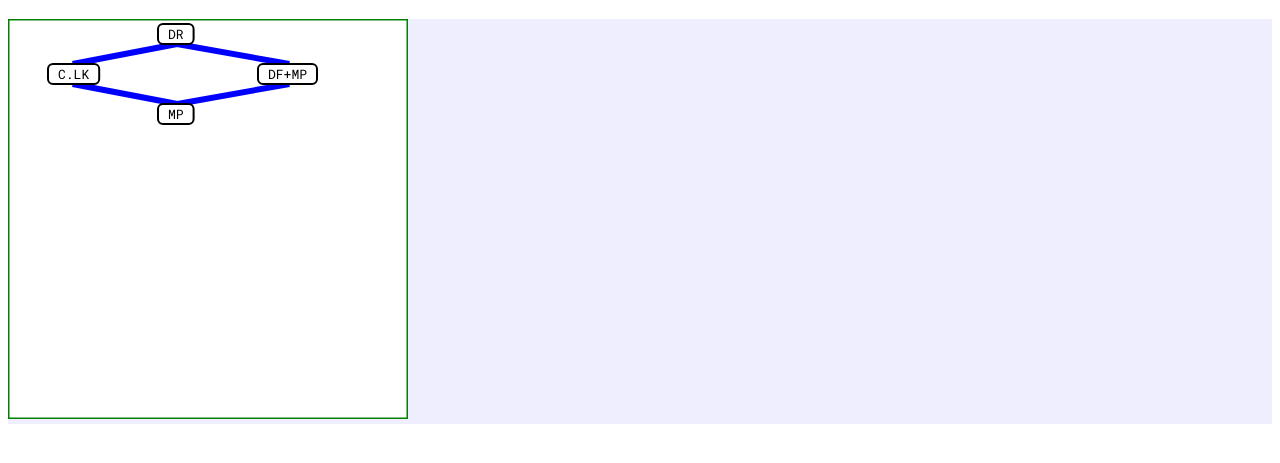
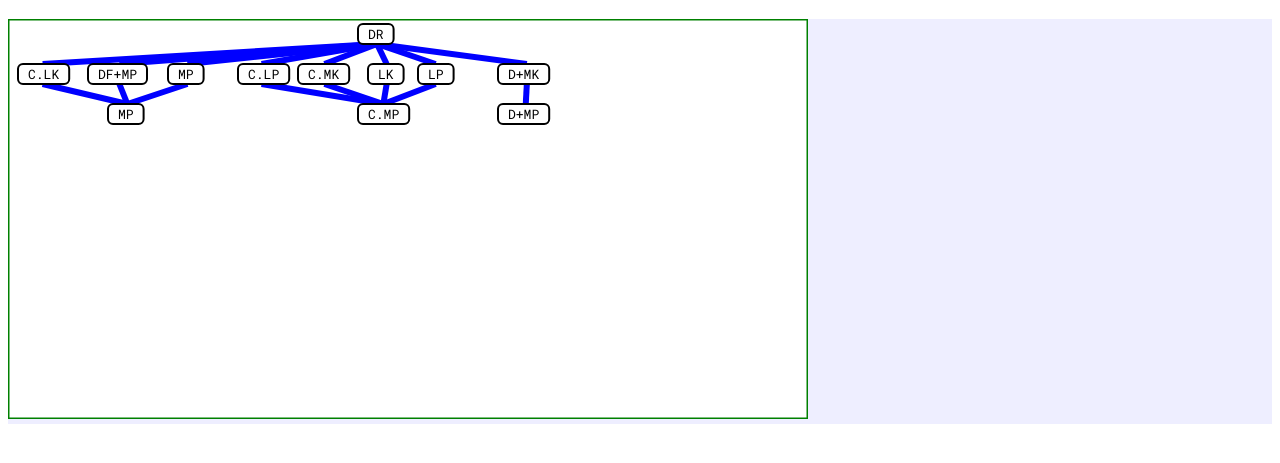
Before and after one commit to kakun45/street_fighter_frontend, a plain HTML site: page test_svg/index.html in a window 1280 px wide. Shown: the part 61-524 px from the top of the page. Drawn offline with Linux system fonts and the light colour scheme.

Commit message:
more data on graph; added depth idea

```diff
--- a/test_svg/index.html
+++ b/test_svg/index.html
@@ -20,12 +20,12 @@
       <svg
         id="svg-container"
         height="400"
-        width="400"
+        width="800"
         style="border: 10px red; fill: white">
         <!-- canvas border -->
         <rect
-          width="400"
           height="400"
+          width="800"
           x="0"
           y="0"
           stroke="green"
--- a/test_svg/script.js
+++ b/test_svg/script.js
@@ -1,5 +1,5 @@
 //  ===== Declare const variables in the global scope  =====
-const MONOFONTFONT = "13px 'Roboto Mono'",
+const MONOFONTFONT = "13px 'Roboto Mono'", // Font used for measuring text width
   LEFTPADDING = 10, // padding for nodeText on both sides inside the node
   NODEHEIGHT = 20,
   ROOTOFFSET = 5,
@@ -7,18 +7,52 @@ const MONOFONTFONT = "13px 'Roboto Mono'",
 
 //  ===== Comes from Backend (service call or a file): =====
 const actions = [
-  { id: 1, content: "DR", other: [], root: true },
-  { id: 2, content: "C.LK", other: [] },
+  { id: 1, content: "DR", other: [], root: true }, // 0 LEVEL
+  { id: 2, content: "C.LK", other: [] }, // 1 LEVEL
   { id: 3, content: "DF+MP", other: [] },
   { id: 4, content: "MP", other: [] },
+  { id: 5, content: "C.LP", other: [] },
+  { id: 6, content: "C.MK", other: [] },
+  { id: 7, content: "LK", other: [] },
+  { id: 8, content: "LP", other: [] },
+  { id: 9, content: "D+MK", other: [] },
+  { id: 10, content: "MP", other: [] }, // 2 LEVEL
+  { id: 11, content: "C.MP", other: [] },
+  { id: 12, content: "D+MP", other: [] },
+  { id: 13, content: "MP", other: [] }, // 3 LEVEL
+  // { id: 14, content: "QCF+HP", other: [] },
+  // { id: 15, content: "QCB+LP", other: [] },
+  // { id: 16, content: "QCF+PP", other: [] },
+  // { id: 17, content: "QCB+PP", other: [] },
+  // { id: 18, content: "HK", other: [] }, // 4 LEVEL
+  // { id: 19, content: "QCF+P", other: [] },
+  // { id: 20, content: "QCF+PDR", other: [] }, // ...
 ];
 
 // IDs
 const edges = [
-  { startId: 2, endId: 4 },
-  { startId: 3, endId: 4 },
-  { startId: 1, endId: 3 },
-  { startId: 1, endId: 2 },
+  // LEVEL [3]
+  // { startId: 15, endId: 18 }, // QCB+LP->
+  // LEAF node
+  // { startId: 13, endId: 18 }, // MP->HK
+  // LEVEL [2]
+  { startId: 9, endId: 12 }, // D+MK->D+MP
+  { startId: 8, endId: 11 }, // LP->C.MP
+  { startId: 7, endId: 11 }, // LK->C.MP
+  { startId: 6, endId: 11 }, // C.MK->C.MP
+  { startId: 5, endId: 11 }, // C.LP->C.MP
+  { startId: 4, endId: 10 }, // MP->MP
+  { startId: 3, endId: 10 }, // DF+MP->MP
+  { startId: 2, endId: 10 }, // C.LK->MP
+  // LEVEL [1]
+  { startId: 1, endId: 9 }, // DR->D+MK
+  { startId: 1, endId: 8 }, // DR->LP
+  { startId: 1, endId: 7 }, // DR->LK
+  { startId: 1, endId: 6 }, // DR->C.MK
+  { startId: 1, endId: 5 }, // DR->C.LP
+  { startId: 1, endId: 4 }, // DR->MP
+  { startId: 1, endId: 3 }, // DR->DF+MP
+  { startId: 1, endId: 2 }, // DR->C.LK
 ];
 
 // ===================== FRONTEND =====================
@@ -26,41 +60,89 @@ const edges = [
 // result of layout function, that will live on the front
 const nodes = [
   {
-    action: actions[0],
-    position: [150, 5], // x, y
+    action: actions[0], // root due to order, todo: inforce it with check: root===true
+    position: [350, 5], // x, y
     nodeSize: textToNodeSize(actions[0].content), // w&h: [100, 20]
-    // wDepth: 5,
+    // depth: 5, <- todo set by function, modify this obj
   },
   {
     action: actions[1],
-    position: [40, 45],
+    position: [10, 45],
     nodeSize: textToNodeSize(actions[1].content),
   },
   {
     action: actions[2],
-    position: [250, 45],
+    position: [80, 45],
     nodeSize: textToNodeSize(actions[2].content),
   },
   {
     action: actions[3],
-    position: [150, 85],
+    position: [160, 45],
     nodeSize: textToNodeSize(actions[3].content),
+  },
+  {
+    action: actions[4],
+    position: [230, 45],
+    nodeSize: textToNodeSize(actions[4].content),
+  },
+  {
+    action: actions[5],
+    position: [290, 45],
+    nodeSize: textToNodeSize(actions[5].content),
+  },
+  {
+    action: actions[6],
+    position: [360, 45],
+    nodeSize: textToNodeSize(actions[6].content),
+  },
+  {
+    action: actions[7],
+    position: [410, 45],
+    nodeSize: textToNodeSize(actions[7].content),
+  },
+  {
+    action: actions[8],
+    position: [490, 45],
+    nodeSize: textToNodeSize(actions[8].content),
+  },
+  {
+    action: actions[9],
+    position: [100, 85],
+    nodeSize: textToNodeSize(actions[9].content),
+  },
+  {
+    action: actions[10],
+    position: [350, 85],
+    nodeSize: textToNodeSize(actions[10].content),
+  },
+  {
+    action: actions[11],
+    position: [490, 85],
+    nodeSize: textToNodeSize(actions[11].content),
   },
 ];
 
-// nodesById is a dictionary of node_id -> node. lookup nodes==id
+// create nodesById, a dictionary of node_id -> node. lookup nodes==id
 const nodesById = {};
 nodes.forEach((node) => {
   nodesById[node.action.id] = node;
 });
 
-// measures len(monospaced_text)*px of one letter + padding*2 for L&R
-// const font = "13px 'Roboto Mono'"; // Font used for measuring text width
-// const texWidth = measureTextWidth(nodeText, font); //, font); // Measure text width
-// rectWidth = texWidth + 2 * padding; // Calculate rect width with padding
+// E can range from 0 to V×(V−1). compare lengths of edges & obj lookup
+const nodesByIdLength = Object.keys(nodesById).length;
+const edgesLength = edges.length;
+if (nodesByIdLength !== edgesLength) {
+  //   throw new Error(
+  //     `Length missmatch: edges (E):${edgesLength} !== nodesById (V):${nodesByIdLength}`
+  //   );
+  console.error(
+    `Length missmatch: edges (E):${edgesLength} !== nodesById (V):${nodesByIdLength}`
+  );
+}
+
 // Fn calculates the size given a text, return arr [w, h] in standard order: w&h x&y
 function textToNodeSize(text) {
-  // Calculate <rect> width: measure text add 2ce of padding on the sides
+  // Calculate <rect> width: measure textWidth, add padding on two sides
   const nodeWidth = measureTextWidth(text, MONOFONTFONT) + 2 * LEFTPADDING;
   return [nodeWidth, NODEHEIGHT];
 }
@@ -76,11 +158,12 @@ function measureTextWidth(text, font) {
   return context.measureText(text).width;
 }
 
+// todo: this is unused
 const createSvgCanvas = ({
   x = 0,
   y = 0,
   h = 400,
-  w = 400,
+  w = 800,
   id = null,
 } = {}) => {
   let strokeWidth = 3,
@@ -113,8 +196,8 @@ const getTopMiddlePos = (node) => {
 // given a node return bottomMiddle position of the node
 const getBottomMiddlePos = (node) => {
   const [x, y] = node.position,
-    h = node.nodeSize[1], // height
-    w = node.nodeSize[0], // width
+    h = node.nodeSize[1], // nodeHeight
+    w = node.nodeSize[0], // nodeWidth
     midX = x + w / 2,
     bottomY2 = y + h;
   return [midX, bottomY2];
@@ -194,6 +277,8 @@ function calculateNodeX(node, depth, centerOfParent = null) {
   // return X
 }
 
+// todo: Fn takes edges & nodesbynodeid, set a depth on every node
+
 // calculate the level position offset (Y) by the depth of a node, need nodeH & top offset
 // 0 -> 5;
 // 1 -> 45=(5+20H)+20space
@@ -223,11 +308,16 @@ window.onload = () => {
   edges.forEach((edge) => {
     const startNode = nodesById[edge.startId],
       endNode = nodesById[edge.endId];
+    if (!startNode || !endNode) {
+      throw new Error(
+        `Cannot draw an edge: ${edge}, node doesn't exist in lookup dict`
+      );
+    }
     svg.appendChild(createEdgeObj(startNode, endNode));
   });
   // ============== DRAW NODES ==============
   // left Child it centered by a coinsedence, create a Fn to calc. positions of X for Nodes
   nodes.forEach((node) => {
-    svg.appendChild(createNodeObj(node)); // grandchildren < children < root
+    svg.appendChild(createNodeObj(node)); // order: grandchildren <- children <- root
   });
 };
```
